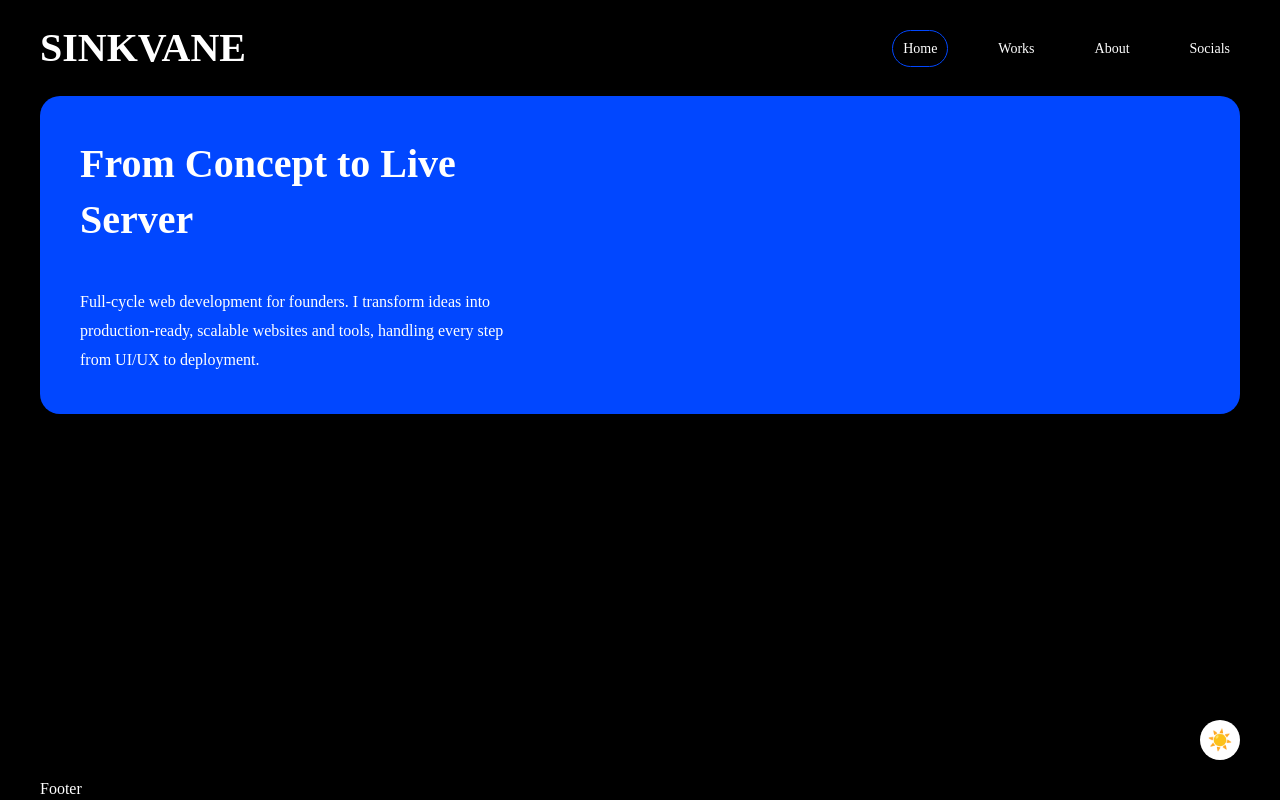
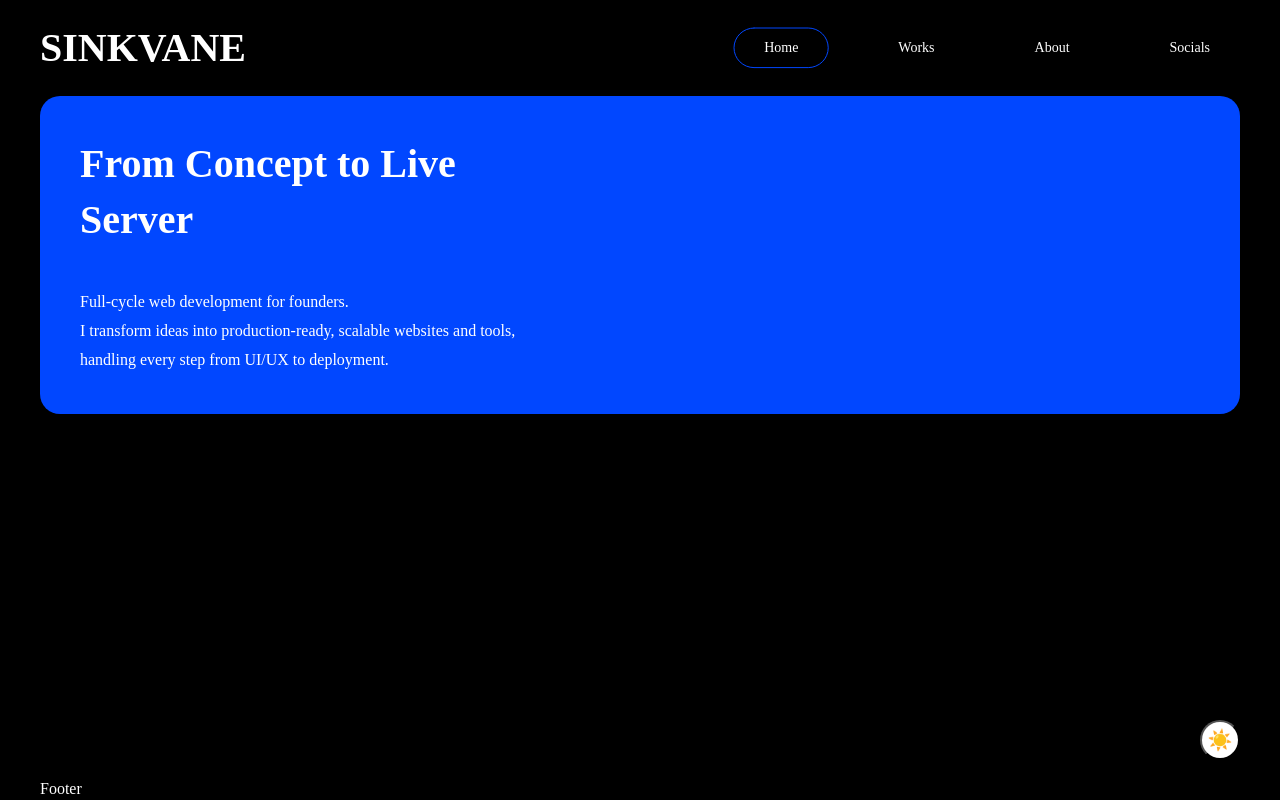
Before and after one commit to sinkvane/sinkvane-react, a React (Vite) app: page / in a window 1280 px wide. Built offline with nearby package versions, Linux system fonts and the light colour scheme; a web font is replaced by a local one.

Commit message:
added navLink hover effect + fixed ThemeBtn styles

```diff
--- a/src/components/ui/navLink/NavLink.jsx
+++ b/src/components/ui/navLink/NavLink.jsx
@@ -8,6 +8,9 @@ export function NavLink({ activeTab, path, name, linkKey }) {
       className={`${styles.navigationLink} ${activeTab === linkKey ? styles.navigationLinkActive : ''}`}
       href="#"
     >
+      <svg className={styles.navOutline} xmlns="http://www.w3.org/2000/svg" aria-hidden="true">
+        <rect className={styles.navRect} x="0" y="0" rx="20" ry="20" width="100%" height="100%" />
+      </svg>
       {name}
     </Link>
   )
--- a/src/components/ui/navLink/navLink.module.scss
+++ b/src/components/ui/navLink/navLink.module.scss
@@ -1,20 +1,49 @@
 @use '@/styles/variables';
 
 .navigationLink {
+  position: relative;
+  display: inline-flex;
+  align-items: center;
   text-decoration: none;
   color: inherit;
-  padding: 10px;
+  padding: 10px 30px;
   border-radius: 20px;
   font-size: 14px;
+  overflow: visible;
+  transition: color .25s ease;
 
-  transition: color .3s ease, border-color .3s ease;
+  &:hover { color: variables.$base-color; }
 
-  &:hover {
-    color: variables.$base-color;
-    border-color: variables.$base-color;
+  .navOutline {
+    position: absolute;
+    inset: 0;
+    width: 100%;
+    height: 100%;
+    pointer-events: none;
+    overflow: visible;
+  }
+
+  .navRect {
+    fill: none;
+    stroke: white;
+    stroke-width: 1;
+    stroke-linejoin: round;
+    stroke-linecap: round;
+    stroke-dasharray: 1000;
+    stroke-dashoffset: 1000;
+    transition: stroke-dashoffset 0.7s linear, stroke 0.25s ease;
+    vector-effect: non-scaling-stroke;
+  }
+
+  &:hover .navRect {
+    stroke: variables.$base-color;
+    stroke-dashoffset: 0;
   }
 }
 
 .navigationLinkActive {
-  border: 1px solid variables.$base-color;
+  .navRect {
+    stroke-dashoffset: 0 !important;
+    stroke: variables.$base-color !important;
+  }
 }
--- a/src/components/ui/themeBtn/themeBtn.module.scss
+++ b/src/components/ui/themeBtn/themeBtn.module.scss
@@ -1,15 +1,12 @@
 @use '@/styles/variables';
 @use '@/styles/mixins' as mixins;
 
-.themeBtn {
+:local(.themeBtn) {
   position: absolute;
   right: 40px;
   bottom: 40px;
   width: 40px;
   height: 40px;
-  border: none;
-  // background-color: variables.$white-color;
-  border-radius: 100%;
   border-radius: 100%;
   font-size: 20px;
   cursor: pointer;
@@ -18,11 +15,15 @@
 
   @include mixins.flex-center();
 
-  html:not(.dark) & {
-    background-color: variables.$white-color;
-  }
-
   &:hover {
     transform: scale(120%);
   }
 }
+
+:global(html.dark) :local(.themeBtn) {
+  background-color: variables.$white-color;
+}
+
+:global(html:not(.dark)) :local(.themeBtn) {
+  background-color: variables.$black-color;
+}
--- a/src/pages/home/App.jsx
+++ b/src/pages/home/App.jsx
@@ -7,7 +7,7 @@ function App() {
       <section className={styles.banner}>
         <div className={styles.bannerInfo}>
           <h1 className={styles.title}>From Concept to Live Server</h1>
-          <h2 className={styles.text}>Full-cycle web development for founders. I transform ideas into production-ready, scalable websites and tools, handling every step from UI/UX to deployment.</h2>
+          <h2 className={styles.text}>Full-cycle web development for founders. <br /> I transform ideas into production-ready, scalable websites and tools, handling every step from UI/UX to deployment.</h2>
         </div>
         <div className={styles.bannerImage}>
         </div>
--- a/src/pages/home/app.module.scss
+++ b/src/pages/home/app.module.scss
@@ -16,12 +16,14 @@
 }
 
 .title {
+  color: variables.$white-color;
   font-size: 40px;
   font-family: 'Syne';
   font-weight: 700;
 }
 
 .text {
+  color: variables.$white-color;
   font-size: 16px;
   line-height: 1.8;
 }
--- a/src/styles/mixins.scss
+++ b/src/styles/mixins.scss
@@ -2,10 +2,6 @@
   body {
     background-color: $bg;
     color: $text;
-  }
-
-  .themeBtn {
-    background-color: $bg;
   }
 }
 
```
